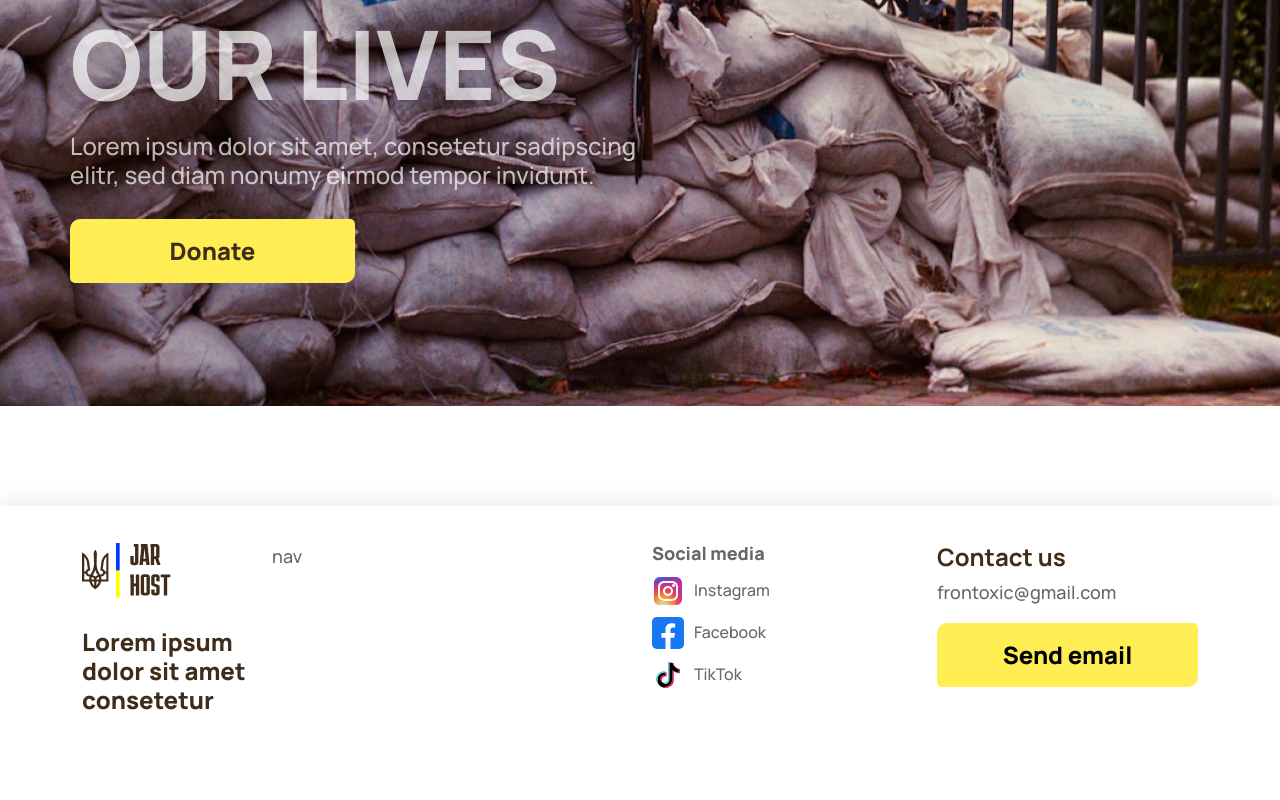
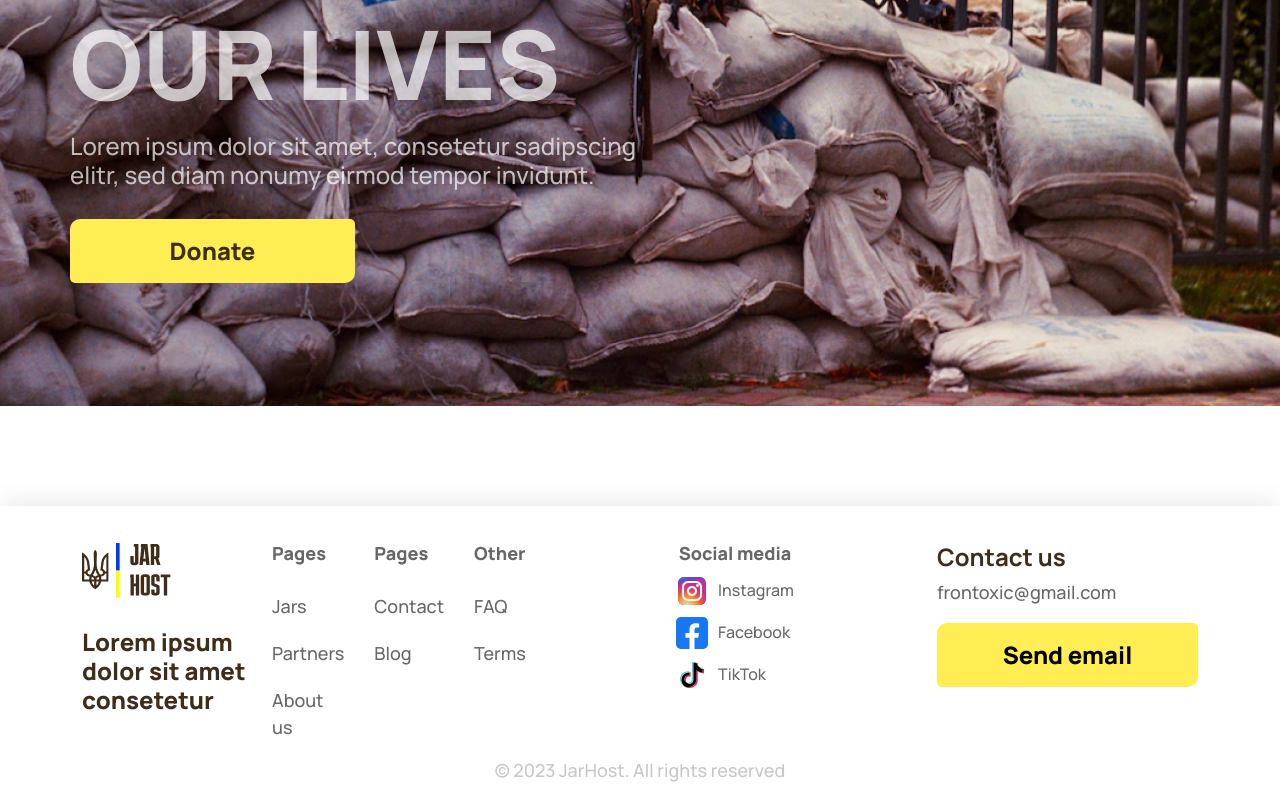
Before and after one commit to mishok321/jarhost_front, a React (Create React App) app: page / in a window 1280 px wide. Shown: the part 394-1194 px from the top of the page. Before the commit the page ends 1116 px from the top, so only its background shows below. Built offline with nearby package versions, Linux system fonts and the light colour scheme; the HTML template or start-up script is replaced by a standard one.

Commit message:
finished footer

```diff
--- a/src/components/Footer.jsx
+++ b/src/components/Footer.jsx
@@ -8,17 +8,44 @@ export default function Footer() {
     return (<footer className="footer">
         <div className="container">
             <div className="row">
-                <div className="footer__info col-2">
+                <div className="footer__info col-lg-2 col-12">
                     <img className="footer__info-img" src={footerLogo} alt="trizub" />
                     <h4 className="footer__info-text">Lorem ipsum dolor sit amet consetetur</h4>
                 </div>
-                <div className="footer__navigation col-3">
-                    nav
+                <div className="footer__navigation col-lg-3 col-12">
+                <div className="footer__navigation_container">
+                    <h5 className="footer__navigation-title">
+                        Pages
+                    </h5>
+                    <ul className="footer__navigation-list">
+                        <li className="footer__navigation-item"><a className="footer__navigation-link" href="/#">Jars</a></li>
+                        <li className="footer__navigation-item"><a className="footer__navigation-link" href="/#">Partners</a></li>
+                        <li className="footer__navigation-item"><a className="footer__navigation-link" href="/#">About us</a></li>
+                    </ul>
+                    </div>
+                    <div className="footer__navigation_container">
+                    <h5 className="footer__navigation-title">
+                        Pages
+                    </h5>
+                    <ul className="footer__navigation-list">
+                        <li className="footer__navigation-item"><a className="footer__navigation-link" href="/#">Contact</a></li>
+                        <li className="footer__navigation-item"><a className="footer__navigation-link" href="/#">Blog</a></li>
+                    </ul>
+                    </div>
+                    <div className="footer__navigation_container">
+                    <h5 className="footer__navigation-title">
+                        Other
+                    </h5>
+                    <ul className="footer__navigation-list">
+                        <li className="footer__navigation-item"><a className="footer__navigation-link" href="/#">FAQ</a></li>
+                        <li className="footer__navigation-item"><a className="footer__navigation-link" href="/#">Terms</a></li>
+                    </ul>
+                    </div>
                 </div>
-                <div className="col-1">
 
-                </div>
-                <div className="footer__social col-2">
+
+
+                <div className="footer__social col-lg-4 col-12">
                     <h5 className="footer__social-title">Social media</h5>
                         <ul className="footer__social-list">
                             <li className="footer__social-item">
@@ -41,10 +68,8 @@ export default function Footer() {
                             </li>
                         </ul>
                 </div>
-                <div className="col-1">
 
-                </div>
-                <div className="footer__contact col-3">
+                <div className="footer__contact col-lg-3 col-12">
                     <h4 className="footer__contact-title">
                         Contact us
                     </h4>
@@ -54,6 +79,11 @@ export default function Footer() {
                     <button className="footer__contact-send">Send email</button>
                 </div>
             </div>
+            <div className="row">
+            <div className="footer__copyright-container col-12">
+                    <p className="footer__copyright-text">&copy; 2023 JarHost. All rights reserved</p>
+                </div>
+            </div>
         </div>
     </footer>)
 }
--- a/src/scss/Footer.scss
+++ b/src/scss/Footer.scss
@@ -7,6 +7,14 @@
     box-shadow: 0px -2px 25px 0px #0000001A;
     h5 {
         font-size: 18px;
+    }
+    @media(max-width: 992px) {
+        .footer__navigation, .footer__social, .footer__contact, .footer__copyright-container {
+            margin-top: 30px;
+        }
+        .footer__social {
+            text-align: left;
+        }
     }
     &__info {
         &-img {
@@ -18,12 +26,40 @@
             color: v.$text-brown;
         }
     }
+    &__navigation {
+        display: flex;
+        &-container {
+            margin-top: 53px;
+            margin-left: 30px;
+        }
+        &-title {
+            font-weight: 800;
+        }
+        &-list {
+            padding: 0;
+        }
+        &-item {
+            list-style: none;
+            font-weight: 500;
+            padding-top: 20px;
+            padding-right: 30px;
+        }
+        &-link {
+            text-decoration: none;
+            color: v.$text-gray;
+            &:hover {
+                color: v.$text-brown;
+            }
+        }
+    }
     &__social {
+        text-align: center;
         &-title {
             font-weight: 800;
             margin-bottom: 10px;
         }
         &-list {
+            display: inline-block;
             list-style: none;
             margin: 0;
             padding: 0;
@@ -31,7 +67,6 @@
         &-icon {
             width: 32px;
             height: 32px;
-            // margin: 10px 10px 10px 0;
             margin-right: 10px;
         }
         &-item {
@@ -51,7 +86,6 @@
             transition: .2s all;
             &:hover {
                 color: v.$text-brown;
-                // font-weight: 800;
             }
         }
     }
@@ -85,6 +119,13 @@
               }
         }
     }
+        &__copyright {
+            &-container {
+                text-align: center;
+                font-weight: 500;
+                color: #C7C7C7;
+            }
+        }
 }
 
 .info, .social, .navigation, .contact {
```
